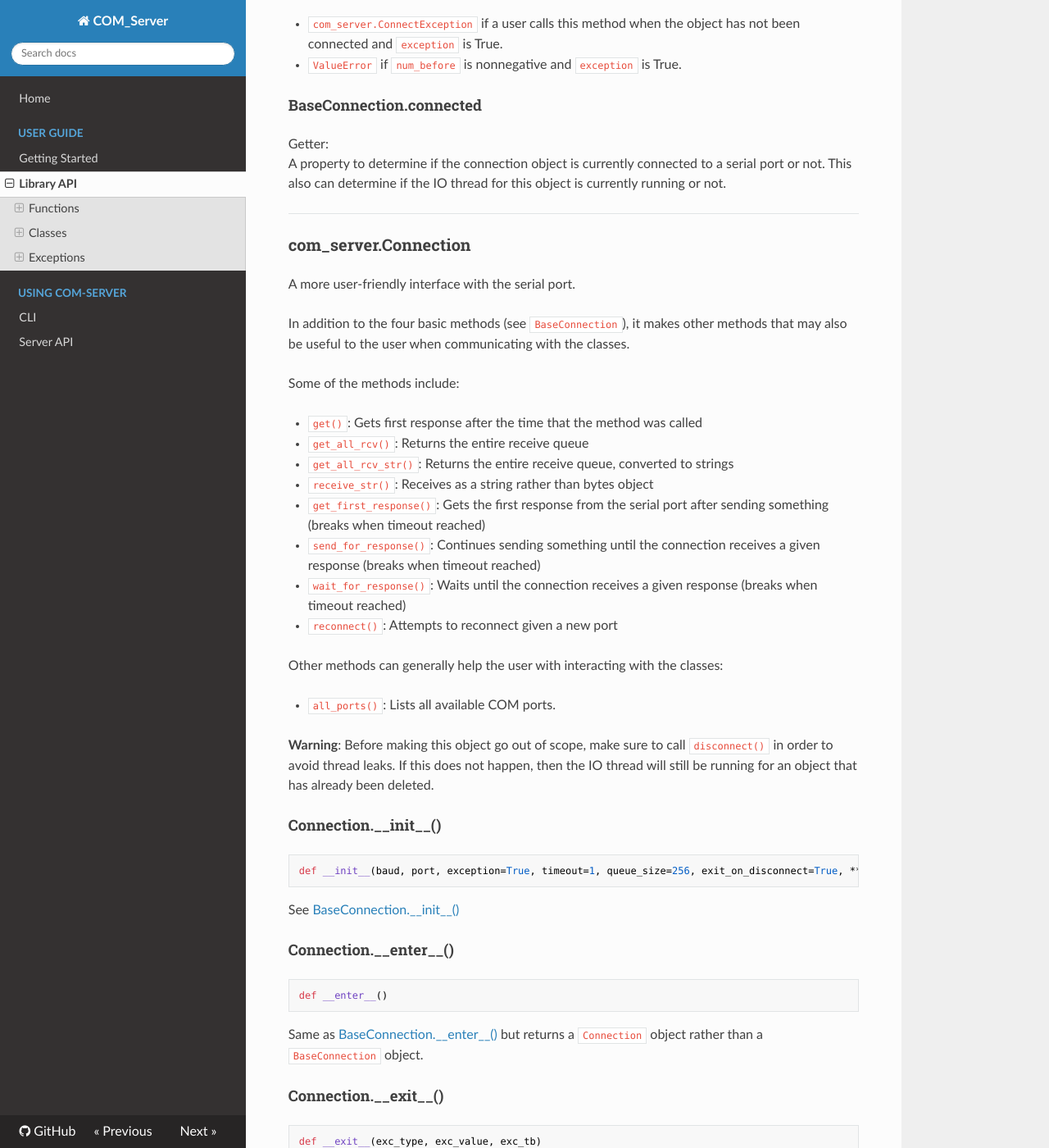
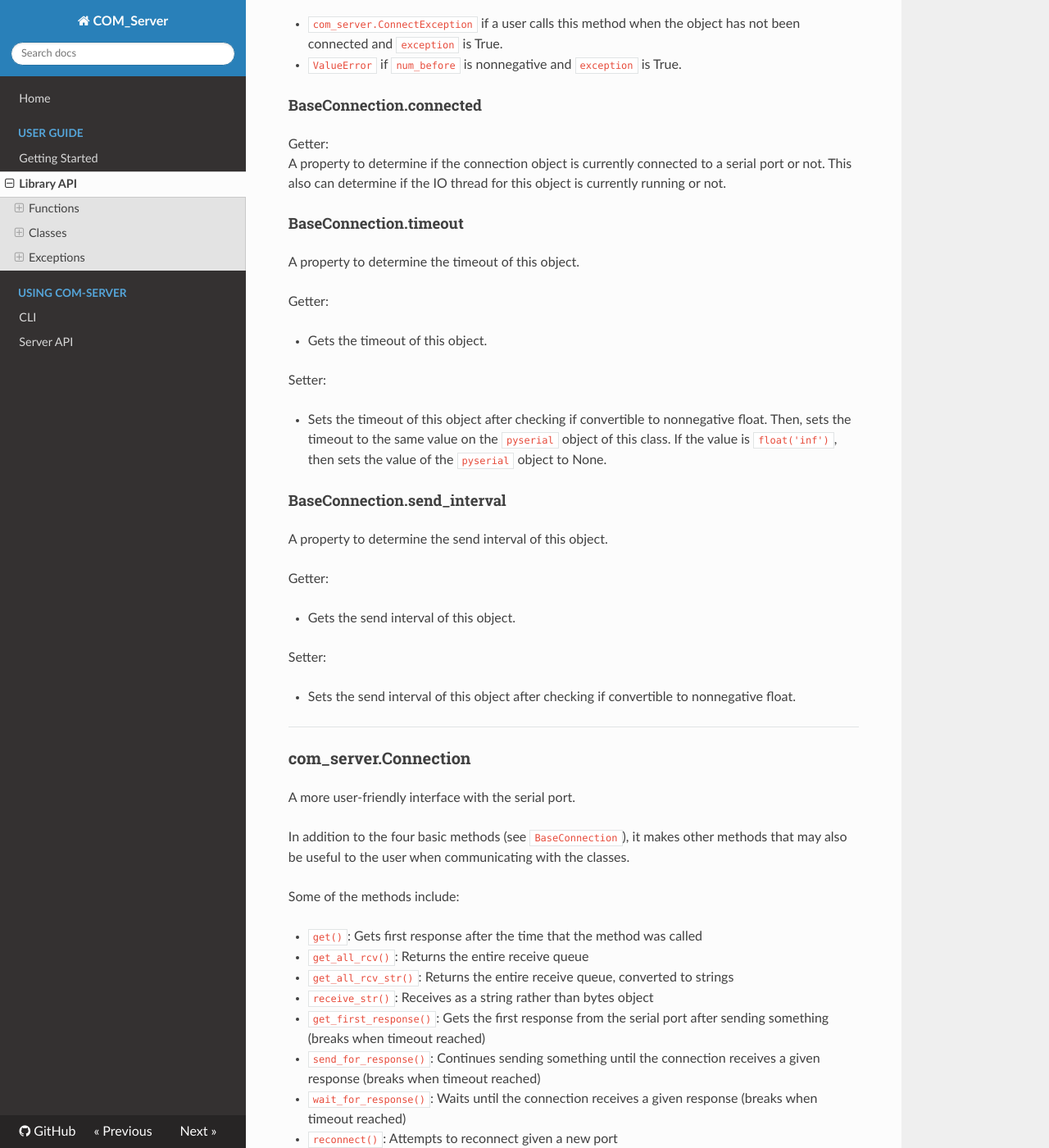
Before and after one commit to jonathanhliu21/COM-Server, an MkDocs documentation site: the page built from docs/guide/library-api.md, in a window 1280 px wide and 1400 px high, scrolled down 5656 px. Shown: the whole window at 82% size. Built offline with MkDocs 1.6.1, drawn with Linux system fonts in a browser that asks for light colours; nearby versions of some CDN libraries; some of the changed text lies outside the part shown.

Commit message:
update docs

```diff
--- a/docs/guide/library-api.md
+++ b/docs/guide/library-api.md
@@ -238,6 +238,32 @@ A property to determine if the connection object is currently connected to a ser
 This also can determine if the IO thread for this object
 is currently running or not.
 
+#### BaseConnection.timeout
+
+A property to determine the timeout of this object.
+
+Getter:
+
+- Gets the timeout of this object.
+
+Setter:
+
+- Sets the timeout of this object after checking if convertible to nonnegative float.
+Then, sets the timeout to the same value on the `pyserial` object of this class.
+If the value is `float('inf')`, then sets the value of the `pyserial` object to None.
+
+#### BaseConnection.send_interval
+
+A property to determine the send interval of this object.
+
+Getter:
+
+- Gets the send interval of this object.
+
+Setter:
+
+- Sets the send interval of this object after checking if convertible to nonnegative float.
+
 ---
 
 ### com_server.Connection
@@ -324,6 +350,12 @@ See [BaseConnection.receive()](#baseconnectionreceive)
 #### Connection.connected
 
 See [BaseConnection.connected](#baseconnectionconnected)
+
+#### Connection.timeout
+See [BaseConnection.timeout](#baseconnectiontimeout)
+
+#### Connection.send_interval
+See [BaseConnection.send_interval](#baseconnectionsend_interval)
 
 #### Connection.conv_bytes_to_str()
 
```
Also changed, not shown: 1 other file.
